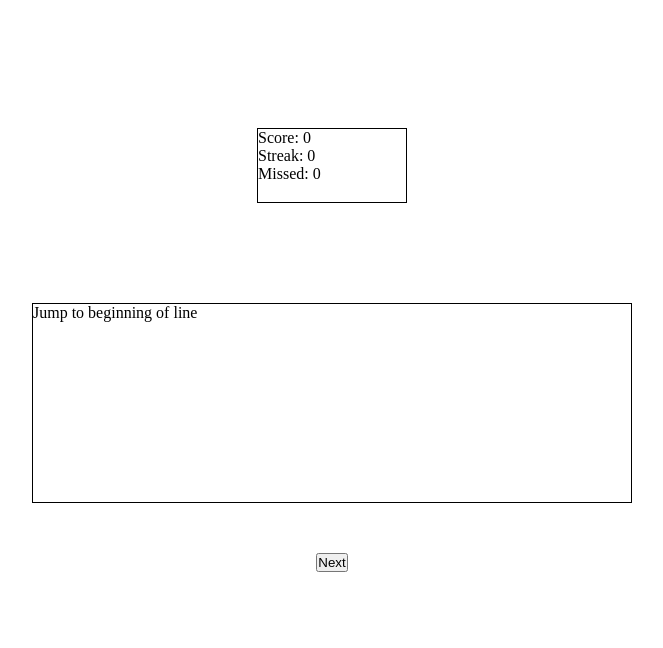
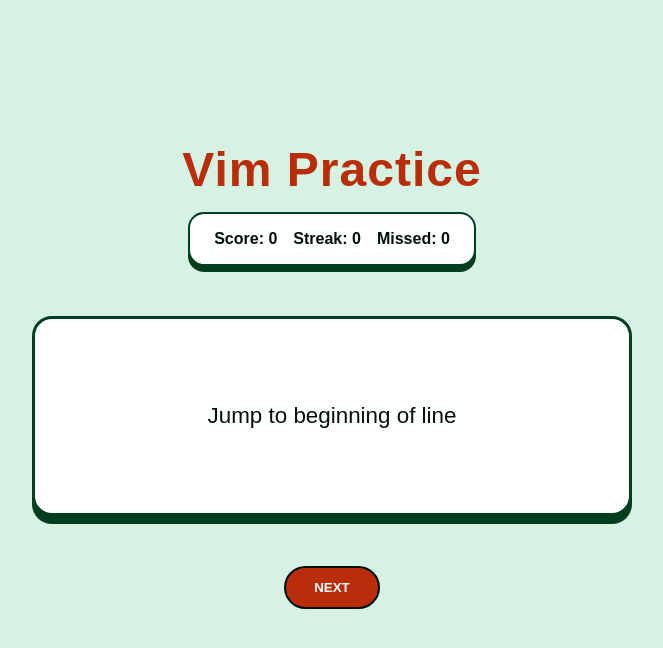
Before and after one commit to jacobespinosa/vimPractice, a plain HTML site: page vimPractice/index.html in a window 1280 px wide. Shown: the whole page, without its empty margins (308-971 px from the left). Drawn offline with Linux system fonts and the light colour scheme.

Commit message:
Updated UI

```diff
--- a/vimPractice/css/styles.css
+++ b/vimPractice/css/styles.css
@@ -1,3 +1,11 @@
+:root {
+    --background-color: #D5F2E3;
+    --header-color: #BA2D0B;
+    --box-outline-color: #003E1F;
+    --box-background-color: #ffffff;
+    --font-color: #01110A;
+}
+
 * {
     margin: 0;
     padding: 0;
@@ -5,58 +13,82 @@
 }
 
 body {
-    width: 100vw;
-    height: 100vh;
+    min-height: 100vh;
     display: flex;
     flex-direction: column;
     justify-content: center;
     align-items: center;
+    background-color: var(--background-color);
+    color: var(--font-color);
+    font-family: Arial, sans-serif;
+}
+
+h1 {
+    color: var(--header-color);
+    font-size: 3rem;
+    letter-spacing: 1px;
+}
+
+#score {
+    display: flex;
+    gap: 16px;
+    padding: 16px 24px;
+    background-color: white;
+    border: 2px solid var(--box-outline-color);
+    border-radius: 16px;
+    font-weight: bold;
+    box-shadow: 0 6px 0 var(--box-outline-color);
+    margin-top: 15px;
+    margin-bottom: 50px;
+}
+
+.box {
+    background-color: var(--box-background-color);
+    border-radius: 20px;
+    border: 3px solid var(--box-outline-color);
+    box-shadow: 0 8px 0 var(--box-outline-color);
+
 }
 
 #question-box {
-    border: 1px solid black;
-    width: 600px;
-    height: 200px;
+    width: min(600px, 90vw);
+    min-height: 200px;
+    padding: 48px;
+    font-size: 1.4rem;
+    display: flex;
+    align-items: center;
+    justify-content: center;
+    text-align: center;
+}
+
+#next-btn {
+    padding: 12px 28px;
+    font-weight: bold;
+    text-transform: uppercase;
+    border-radius: 999px;
+    border: 2px solid var(--font-color);
+    background-color: var(--header-color);
+    color: white;
+    cursor: pointer;
+    transition: transform 0.15s ease, box-shadow 0.15s ease;
+    margin: 50px;
+}
+
+#next-btn:hover {
+    transform: translateY(-2px);
+    box-shadow: 0 4px 0 var(--font-color);
 }
 
 #input-box {
-    border: 1px solid black;
-    width: 400px;
-    height: 100px;
+    width: min(400px, 80vw);
+    min-height: 90px;
+    padding: 20px;
+    font-size: 2rem;
+    display: flex;
+    align-items: center;
+    justify-content: flex-start;
 }
 
-#score-box {
-    border: 1px solid black;
-    width: 150px;
-    height: 75px;
-    margin-bottom: 100px;
-}
-
-#next-btn {
-    margin-top: 50px;
-    margin-bottom: 100px;
-}
-
-.question {
-    font-size: 1em;
-}
-
-.answer {
-    font-size: 1em;
-}
-
-.score {
-    font-size: 1em;
-}
-
-.missed {
-    font-size: 1em;
-}
-
-.streak {
-    font-size: 1em;
-}
-
-.hidden {
+#input-box.hidden {
     display: none;
 }
--- a/vimPractice/index.html
+++ b/vimPractice/index.html
@@ -7,14 +7,15 @@
     <title>Vim Practice</title>
 </head>
 <body>
-    <div id="score-box">
-        <p class="score">Score: 0</p>
+    <h1>Vim Practice</h1>
+    <div id="score">
+        <p class="correct">Score: 0</p>
         <p class="streak">Streak: 0</p>
         <p class="missed">Missed: 0</p>
     </div>
-    <div id="question-box"></div>
+    <div id="question-box" class="box"></div>
     <button type="button" id="next-btn">Next</button>
-    <div id="input-box" class="hidden"></div>
+    <div id="input-box" class="box hidden"></div>
    <script src="js/script.js"></script>
 </body>
 </html>
--- a/vimPractice/js/script.js
+++ b/vimPractice/js/script.js
@@ -1,7 +1,7 @@
 // HTML ELEMENTS
 const questionBox = document.getElementById("question-box");
 const inputBox = document.getElementById("input-box");
-const scoreBox = document.getElementById("score-box");
+const score = document.getElementById("score");
 const nextBtn = document.getElementById("next-btn");
 
 // REGEX
@@ -139,7 +139,7 @@ function updateScore(isCorrect) {
         numOfMissed++;
         streak = 0;
     }
-    scoreBox.innerHTML = `
+    score.innerHTML = `
         <p class="score">Score: ${numOfCorrect}</p>
         <p class="streak">Streak: ${streak}<p>
         <p class="missed">Missed: ${numOfMissed}</p>
```
